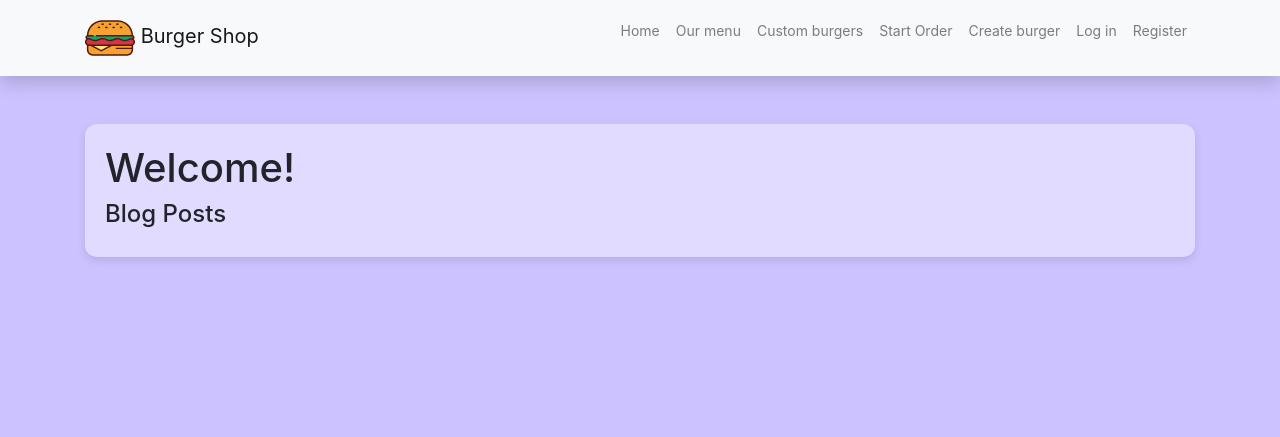
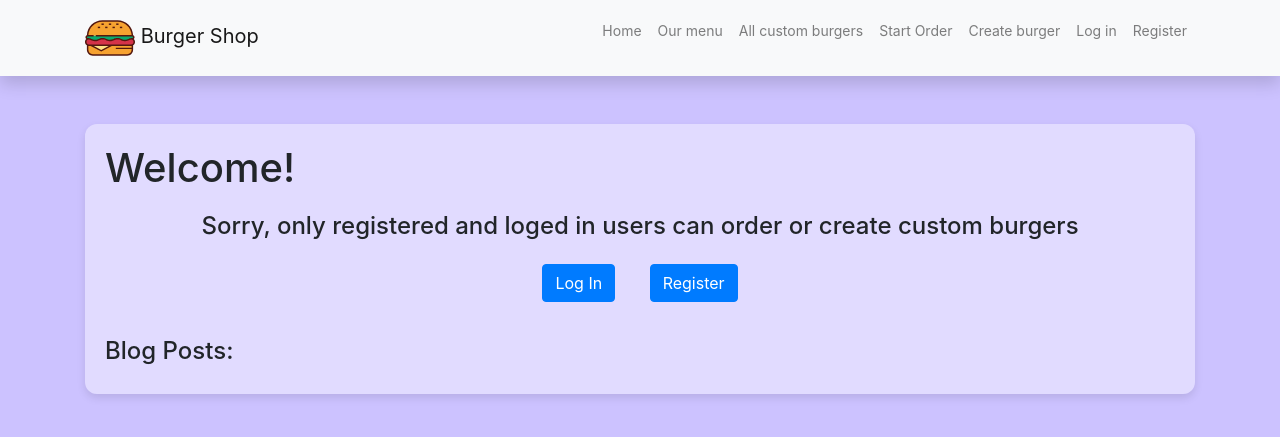
Before and after one commit to Ignaslev/BurgerShop, a Django app: template burger_shop/templates/index.html in a window 1280 px wide. Shown: the top 437 px of the page. Run offline with Django 4.2, Linux system fonts and the light colour scheme; the template is opened without the code that fills it, so the values that code supplies are empty; some libraries are stand-ins or nearby versions.

Commit message:
Bunch of small changes, buttons

```diff
--- a/burger_shop/templates/base.html
+++ b/burger_shop/templates/base.html
@@ -34,7 +34,7 @@
       <ul class="navbar-nav ms-auto">
         <li class="nav-item"><a class="nav-link" href="{% url 'burger_shop:homepage' %}">Home</a></li>
         <li class="nav-item"><a class="nav-link" href="{% url 'burger_shop:menu' %}">Our menu</a></li>
-        <li class="nav-item"><a class="nav-link" href="{% url 'burger_shop:custom_burgers' %}">Custom burgers</a></li>
+        <li class="nav-item"><a class="nav-link" href="{% url 'burger_shop:custom_burgers' %}">All custom burgers</a></li>
         <li class="nav-item"><a class="nav-link" href="{% url 'burger_shop:start_order' %}">Start Order</a></li>
         <li class="nav-item"><a class="nav-link" href="{% url 'burger_shop:create_burger' %}">Create burger</a></li>
 
--- a/burger_shop/templates/create_burger.html
+++ b/burger_shop/templates/create_burger.html
@@ -54,7 +54,7 @@
 
     {% else %}
         <div class="text-center">
-            <h3 class="me-3">Sorry, only registered and loged in ussers can create custom burgers</h3>
+            <h3 class="me-3">Sorry, only registered and loged in users can create custom burgers</h3>
         <div>
             <a href="{% url 'login' %}" class="btn btn-primary" style="margin: 15px">Log In</a>
             <a href="{% url 'burger_shop:register' %}" class="btn btn-primary" style="margin: 15px">Register</a>
--- a/burger_shop/templates/index.html
+++ b/burger_shop/templates/index.html
@@ -3,7 +3,21 @@
 {% block content %}
 <div class="content">
 <h1>Welcome!</h1>
-<h4>Blog Posts</h4>
+    {% if user.is_authenticated %}
+    <div class="d-flex justify-content-center mt-4" style="margin-top: 20px; margin-bottom:20px;">
+    <a href="{% url 'burger_shop:start_order' %}" class="btn btn-success btn-md" style="margin-right: 20px">Start Your Order</a>
+    <a href="{% url 'burger_shop:create_burger' %}" class="btn btn-primary btn-md">Create custom burger</a>
+    </div>
+    {% else %}
+    <div class="text-center" style="margin-top: 20px; margin-bottom:20px;">
+            <h4 class="me-3">Sorry, only registered and loged in users can order or create custom burgers</h4>
+        <div>
+            <a href="{% url 'login' %}" class="btn btn-primary" style="margin: 15px">Log In</a>
+            <a href="{% url 'burger_shop:register' %}" class="btn btn-primary" style="margin: 15px">Register</a>
+        </div>
+        </div>
+    {% endif %}
+<h4>Blog Posts:</h4>
     <ul class="list-group">
         {% for post in blog_posts %}
         <li class="list-group-item" style="margin-top: 10px; margin-bottom: 10px; max-height: 250px; overflow: hidden;">
```
Also changed, not shown: burger_shop/templates/user_burgers.html (+20 -1 lines), burger_shop/media/custom_burgers/custom-burger-id-36.png (added), db.sqlite3.
